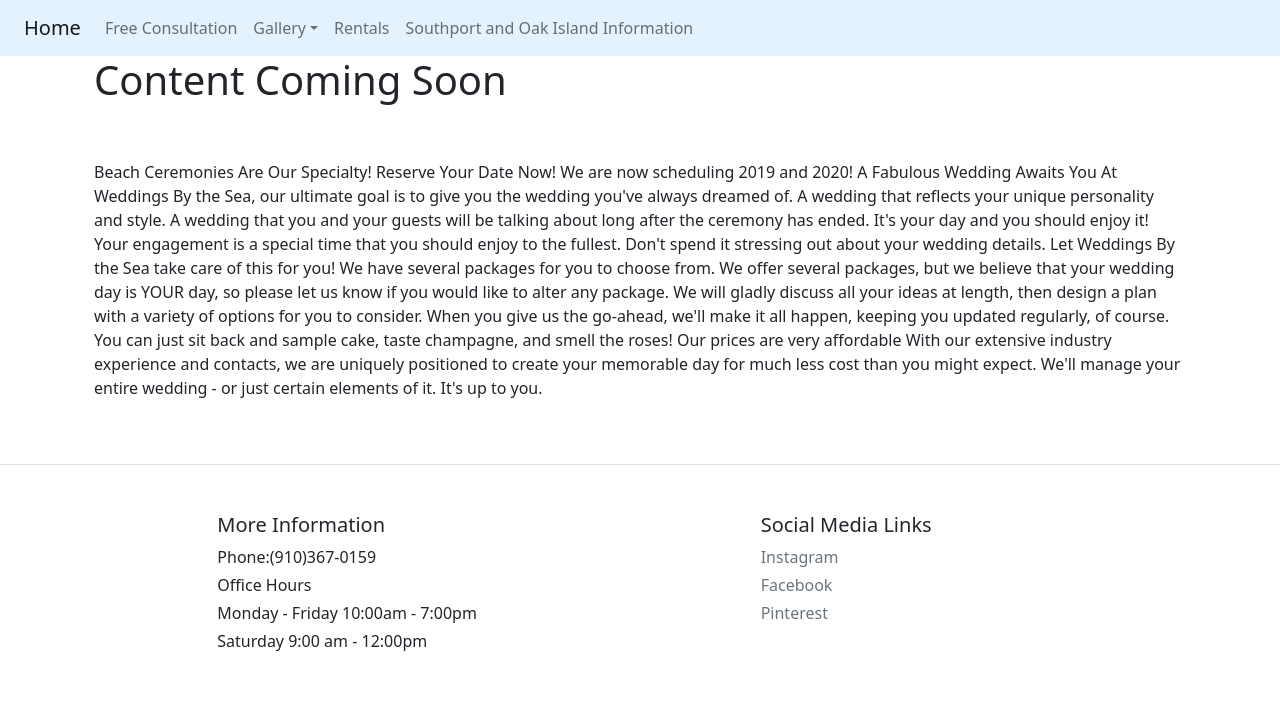
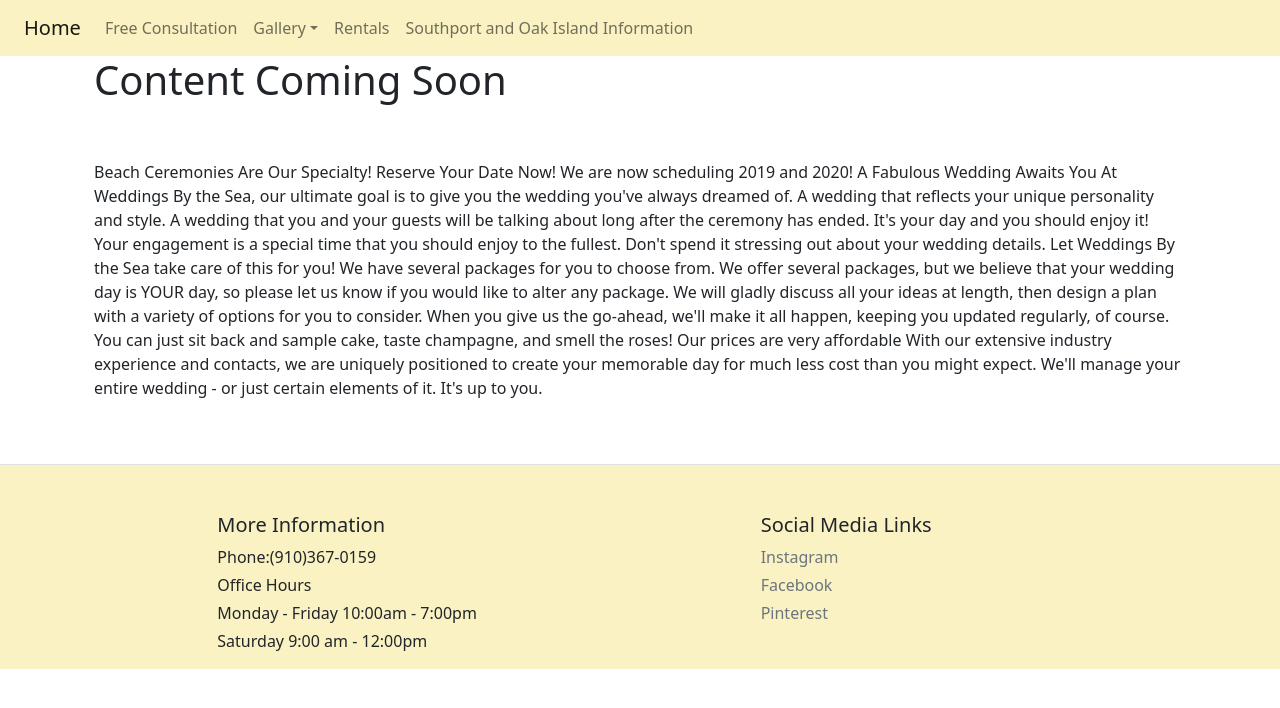
Before and after one commit to weddingsbytheseanc/weddingsbytheseanc.github.io, a Jekyll site: the page built from index.html, in a window 1280 px wide. Shown: the top 708 px of the page. Built offline with Jekyll 4.4.1, drawn with Linux system fonts in a browser that asks for light colours; nearby versions of some CDN libraries; library files that are not in the unit come from our copies.

Commit message:
Update default.html
footer and nav changed to Sand

```diff
--- a/_layouts/default.html
+++ b/_layouts/default.html
@@ -12,7 +12,7 @@
 		<!--<link href="assets/custom.css" rel="stylesheet">-->
 	</head>
 	<body>
-  		<nav class="navbar sticky-top navbar-expand-lg navbar-light" style="background-color: #e3f2fd;">
+  		<nav class="navbar sticky-top navbar-expand-lg navbar-light" style="background-color: #FAF2C3;">
         <div class="container-fluid">
           <a class="navbar-brand" href="index.html">Home</a>
           <button class="navbar-toggler" type="button" data-bs-toggle="collapse" data-bs-target="#navbarNavDropdown" aria-controls="navbarNavDropdown" aria-expanded="false" aria-label="Toggle navigation">
@@ -47,7 +47,7 @@
 					</div>
 	      </section>
 			</div>
-			<footer class="pt-4 my-md-5 pt-md-5 border-top">
+			<footer class="pt-4 my-md-5 pt-md-5 border-top" style="background-color: #FAF2C3;">
 				<div class="row justify-content-center">
       		<div class="col-4 col-md offset-md-2">
         		<h5>More Information</h5>
```
